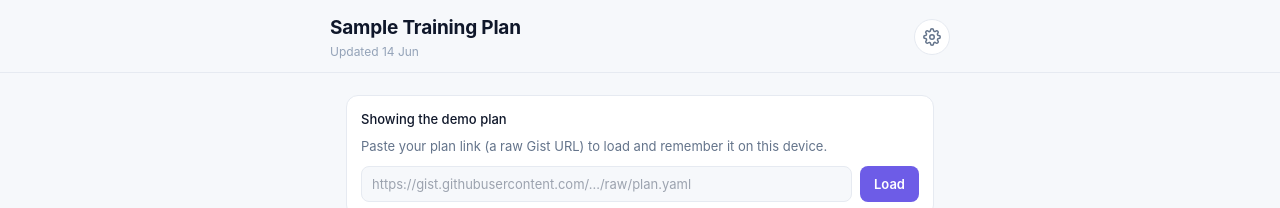
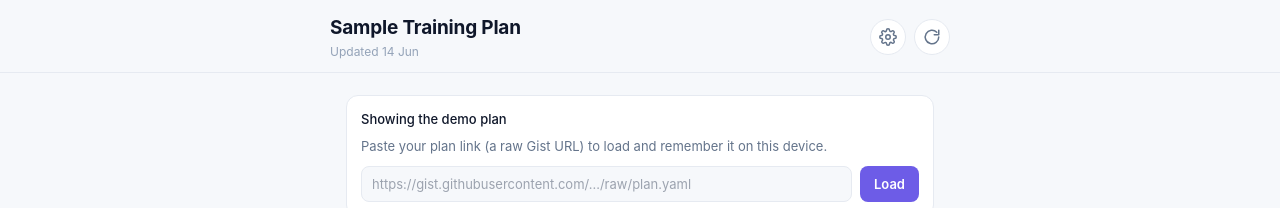
Before and after one commit to mistersimon/training-planner, a React (Vite) app: page / in a window 1280 px wide. Shown: the top 208 px of the page. Built offline with nearby package versions, Linux system fonts and the light colour scheme.

Commit message:
Add plan refresh button; make header non-sticky
- Add a refresh button right of the settings gear that force re-fetches
  the plan (spins while loading, disabled during fetch)
- Header no longer sticks to the top of the viewport

```diff
--- a/src/routes/index.tsx
+++ b/src/routes/index.tsx
@@ -47,6 +47,8 @@ export function App() {
   // Bumped when clearing the saved URL so the source re-resolves even if the
   // ?plan param is already absent.
   const [nonce, setNonce] = useState(0)
+  // Bumped by the refresh button to force a re-fetch even when the URL is unchanged.
+  const [refreshKey, setRefreshKey] = useState(0)
   const { url, isFallback } = useMemo(() => resolveSource(search.plan), [search.plan, nonce])
 
   const [state, setState] = useState<{ plan?: Plan; error?: string; loading: boolean }>({ loading: true })
@@ -80,7 +82,7 @@ export function App() {
     return () => {
       cancelled = true
     }
-  }, [url])
+  }, [url, refreshKey])
 
   const plan = state.plan
   const weeks = useMemo(() => (plan ? groupByWeek(plan.sessions) : []), [plan])
@@ -162,7 +164,7 @@ export function App() {
   return (
     <>
       <header
-        className="sticky top-0 z-10 border-b border-[var(--border)] bg-[var(--bg)] px-4 pb-3"
+        className="border-b border-[var(--border)] bg-[var(--bg)] px-4 pb-3"
         style={{ paddingTop: 'calc(env(safe-area-inset-top) + 14px)' }}
       >
         <div className="mx-auto flex max-w-[620px] items-center justify-between gap-3">
@@ -172,6 +174,7 @@ export function App() {
             </h1>
             {updatedLabel && <div className="mt-px text-[12px] text-[var(--faint)]">{updatedLabel}</div>}
           </div>
+          <div className="flex flex-none items-center gap-2">
           <button
             type="button"
             aria-label="Settings"
@@ -189,6 +192,27 @@ export function App() {
               <path d="M19.4 15a1.65 1.65 0 0 0 .33 1.82l.06.06a2 2 0 1 1-2.83 2.83l-.06-.06a1.65 1.65 0 0 0-1.82-.33 1.65 1.65 0 0 0-1 1.51V21a2 2 0 0 1-4 0v-.09A1.65 1.65 0 0 0 9 19.4a1.65 1.65 0 0 0-1.82.33l-.06.06a2 2 0 1 1-2.83-2.83l.06-.06a1.65 1.65 0 0 0 .33-1.82 1.65 1.65 0 0 0-1.51-1H3a2 2 0 0 1 0-4h.09A1.65 1.65 0 0 0 4.6 9a1.65 1.65 0 0 0-.33-1.82l-.06-.06a2 2 0 1 1 2.83-2.83l.06.06a1.65 1.65 0 0 0 1.82.33H9a1.65 1.65 0 0 0 1-1.51V3a2 2 0 0 1 4 0v.09a1.65 1.65 0 0 0 1 1.51 1.65 1.65 0 0 0 1.82-.33l.06-.06a2 2 0 1 1 2.83 2.83l-.06.06a1.65 1.65 0 0 0-.33 1.82V9a1.65 1.65 0 0 0 1.51 1H21a2 2 0 0 1 0 4h-.09a1.65 1.65 0 0 0-1.51 1z" />
             </svg>
           </button>
+          <button
+            type="button"
+            aria-label="Refresh plan"
+            onClick={() => setRefreshKey((k) => k + 1)}
+            disabled={state.loading}
+            className="flex h-9 w-9 flex-none items-center justify-center rounded-full border border-[var(--border)] bg-[var(--surface)] text-[var(--muted)] hover:bg-[var(--surface-2)] disabled:opacity-60"
+          >
+            <svg
+              viewBox="0 0 24 24"
+              fill="none"
+              stroke="currentColor"
+              strokeWidth={2}
+              strokeLinecap="round"
+              strokeLinejoin="round"
+              className={`h-[18px] w-[18px] ${state.loading ? 'animate-spin' : ''}`}
+            >
+              <path d="M21 12a9 9 0 1 1-2.64-6.36" />
+              <path d="M21 3v6h-6" />
+            </svg>
+          </button>
+          </div>
         </div>
       </header>
 
```
